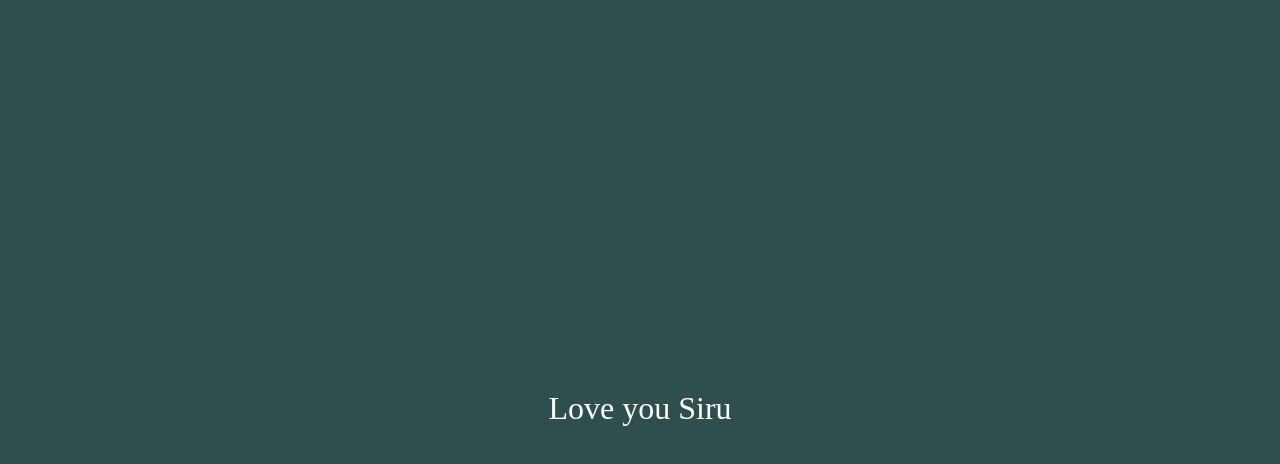
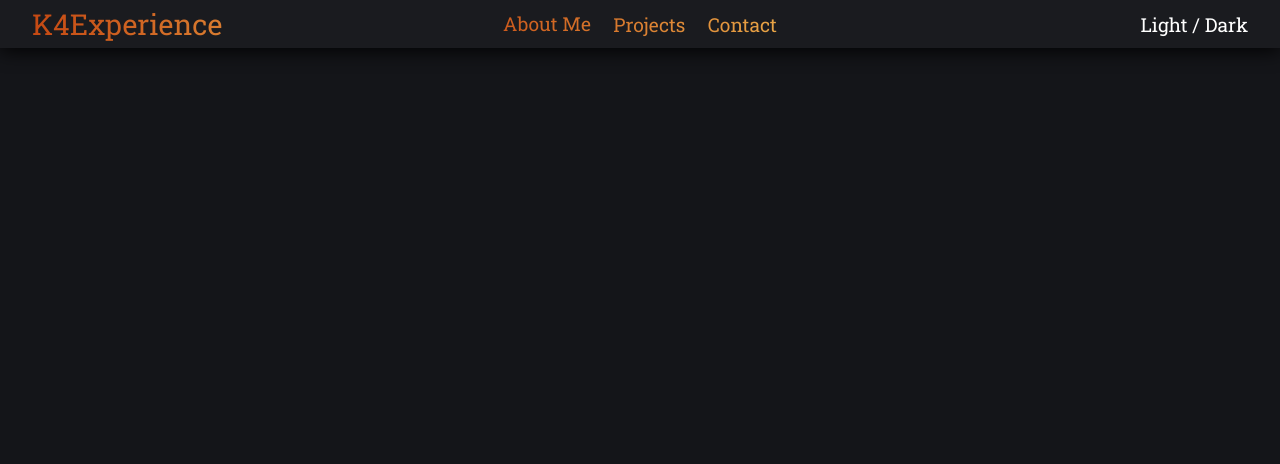
Before and after one commit to K4naxa/k4Experience, a plain HTML site: page index.html in a window 1280 px wide. Drawn offline with Linux system fonts and the light colour scheme.

Commit message:
started creating the header design

```diff
--- a/index.html
+++ b/index.html
@@ -5,9 +5,20 @@
     <meta name="viewport" content="width=device-width, initial-scale=1.0" />
     <script src="script.js"></script>
     <link rel="stylesheet" href="style.css" />
+    <link rel="preconnect" href="https://fonts.googleapis.com" />
+    <link rel="preconnect" href="https://fonts.gstatic.com" crossorigin />
+    <link href="https://fonts.googleapis.com/css2?family=Roboto+Slab&display=swap" rel="stylesheet" />
     <title>K4Experience</title>
   </head>
   <body>
-    <span>Love you Siru </span>
+    <div id="header">
+      <div class="logo GRADIANTED">K4Experience</div>
+      <div id="headerMenu">
+        <div class="aboutMe mainMenuActive">About Me</div>
+        <div class="projects">Projects</div>
+        <div class="contactMe">Contact</div>
+      </div>
+      <div class="colorModeSwitch">Light / Dark</div>
+    </div>
   </body>
 </html>
--- a/style.css
+++ b/style.css
@@ -1,10 +1,61 @@
 html,
 body {
   min-height: 100vh;
-  background-color: darkslategray;
+  background-color: #141519;
   color: white;
-  font-size: xx-large;
   display: flex;
-  justify-content: center;
-  align-items: center;
+  flex-direction: column;
+  margin: 0;
+  font-family: "Roboto Slab", serif;
 }
+
+.GRADIANTED {
+  background: linear-gradient(to right, #c54913, #efb650);
+  -webkit-text-fill-color: transparent;
+  -webkit-background-clip: text;
+}
+
+#header {
+  background-color: #1a1b1f;
+  display: grid;
+  grid-template-areas: "logo mainMenu colorModeSwitch";
+  grid-template-columns: 1fr 1fr 1fr;
+  padding: 0rem 2rem 0rem 2rem;
+  font-size: 1.2rem;
+  box-shadow: 0px 2px 20px black;
+
+  & .logo {
+    font-size: 1.8rem;
+    padding-top: 5px;
+    padding-bottom: 5px;
+  }
+  & #headerMenu {
+    grid-area: "mainMenu";
+    display: flex;
+    justify-content: center;
+    gap: 1.4rem;
+    color: #5d5f60;
+    align-self: center;
+    min-height: 100%;
+    background: linear-gradient(to right, #c54913, #efb650);
+    -webkit-text-fill-color: transparent;
+    -webkit-background-clip: text;
+
+    & > div {
+      display: flex;
+      align-items: center;
+      min-height: 100%;
+
+      &.mainMenuActive {
+        border-bottom: 1px solid transparent;
+      }
+    }
+  }
+
+  & .colorModeSwitch {
+    grid-area: "colorModeSwitch";
+    display: flex;
+    justify-content: end;
+    align-self: center;
+  }
+}
```
